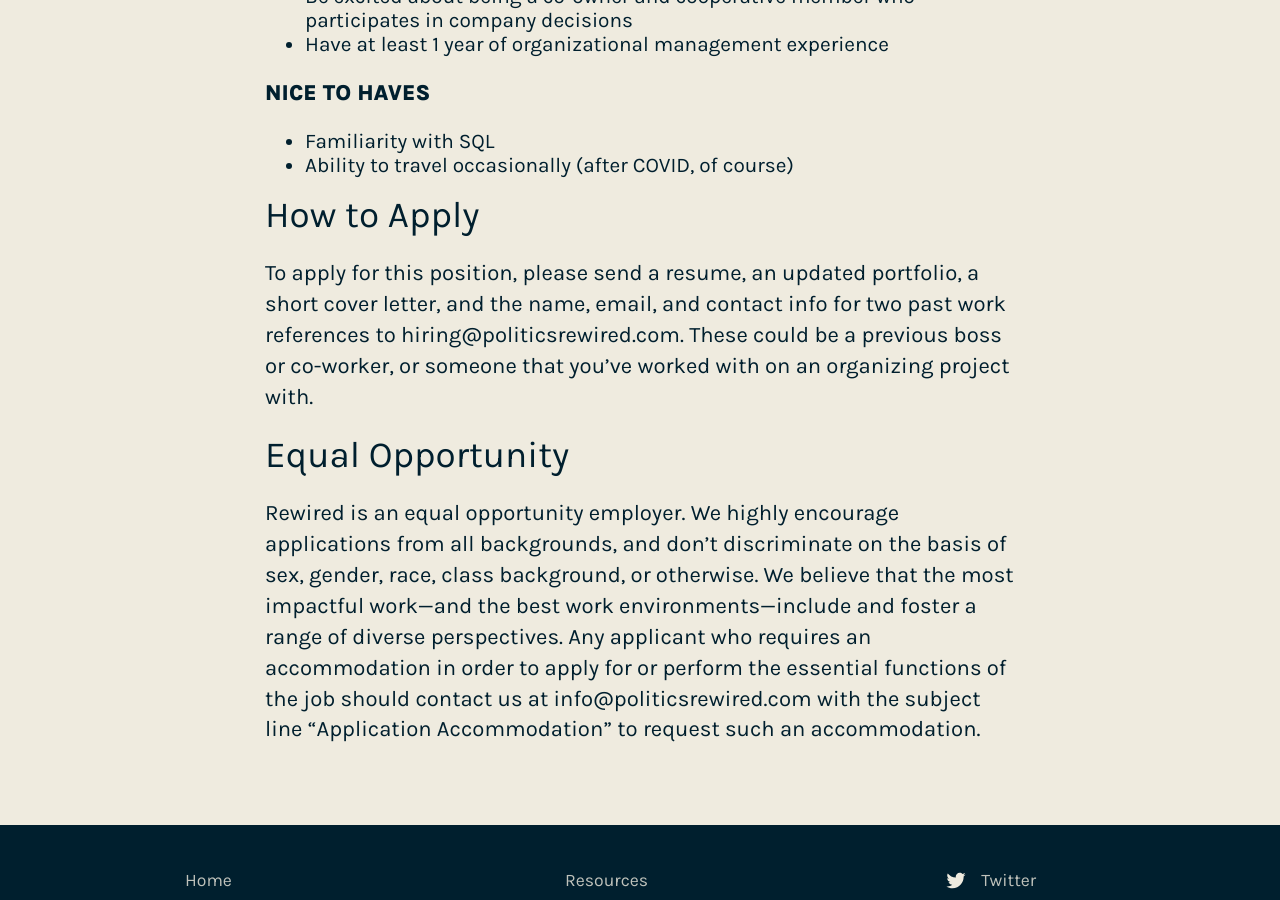
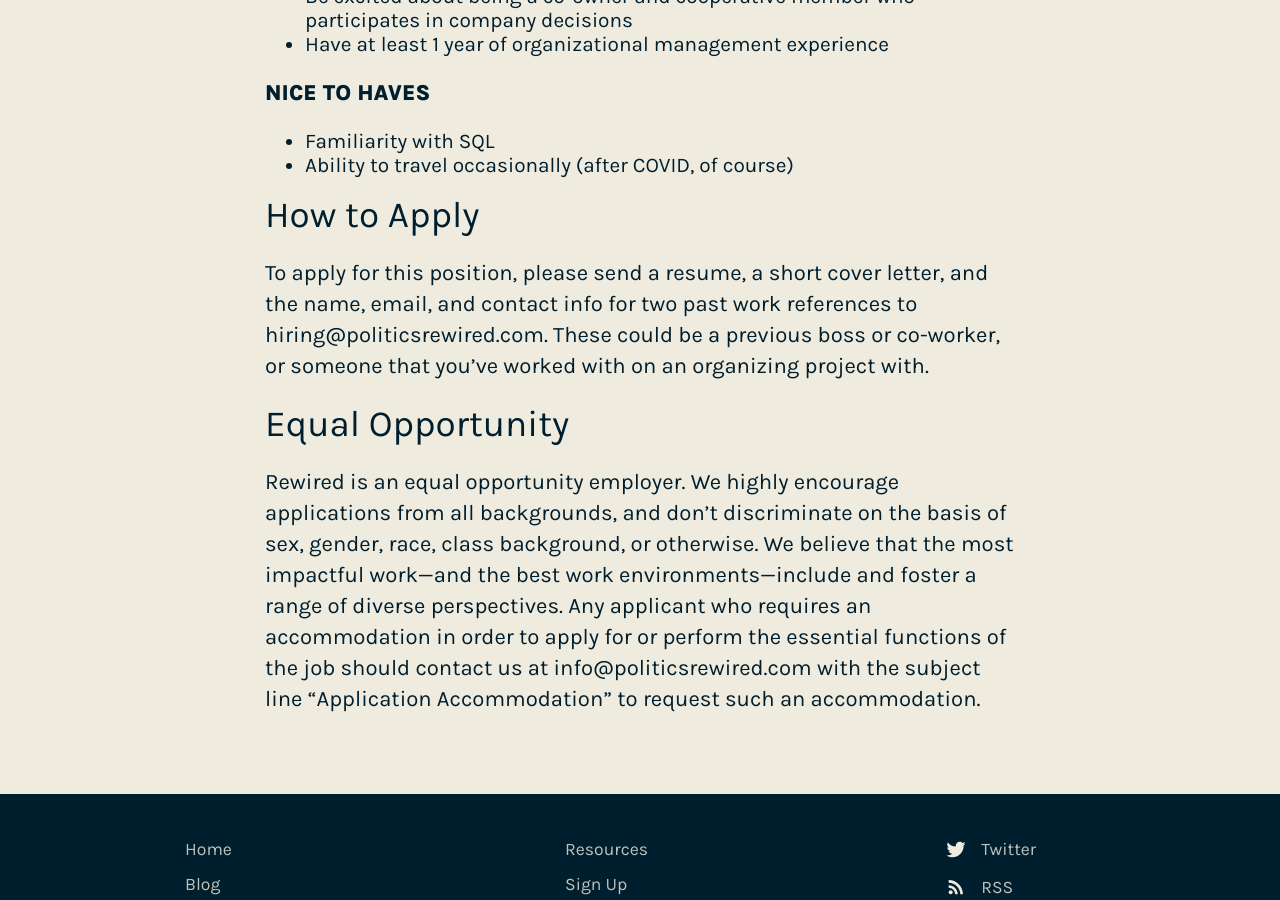
Before and after one commit to politics-rewired/politics-rewired.github.io, a Jekyll site: the page built from careers/director-of-operations.md, in a window 1280 px wide and 900 px high, scrolled down 2724 px. Built offline with Jekyll 4.4.1, drawn with Linux system fonts in a browser that asks for light colours.

Commit message:
fix: remove portfolio from director of operations

```diff
--- a/careers/director-of-operations.md
+++ b/careers/director-of-operations.md
@@ -62,7 +62,7 @@
 
 # How to Apply
 
-To apply for this position, please send a resume, an updated portfolio, a short cover letter, and the name, email, and contact info for two past work references to hiring@politicsrewired.com. These could be a previous boss or co-worker, or someone that you’ve worked with on an organizing project with.
+To apply for this position, please send a resume, a short cover letter, and the name, email, and contact info for two past work references to hiring@politicsrewired.com. These could be a previous boss or co-worker, or someone that you’ve worked with on an organizing project with.
 
 # Equal Opportunity
 
```
